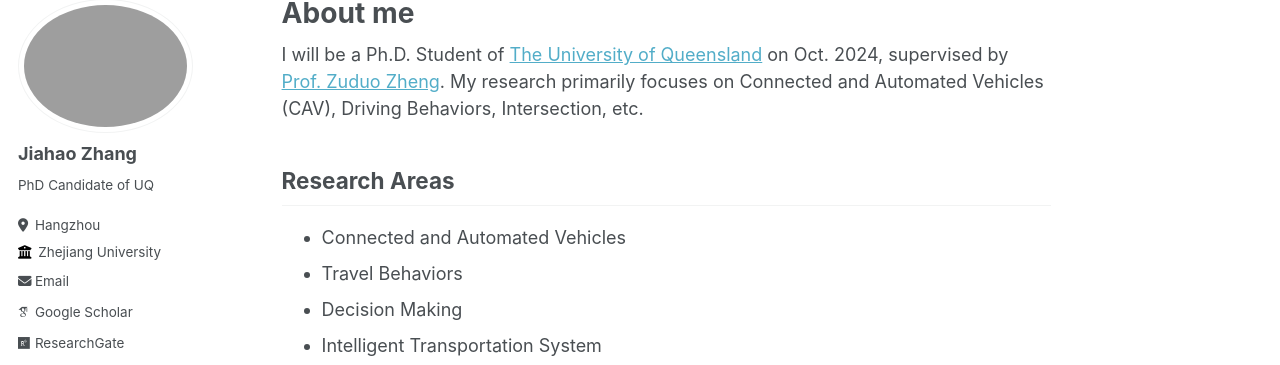
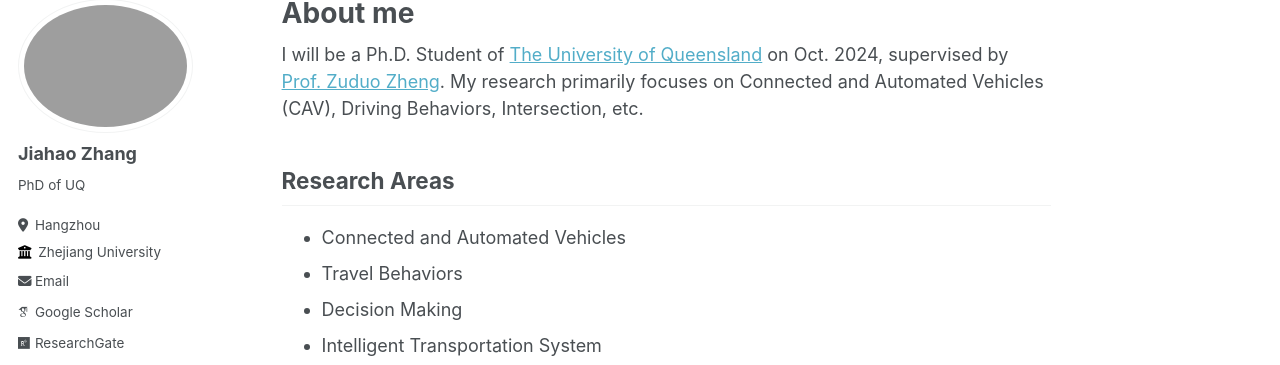
Before and after one commit to zhangjiahao2024/zhangjiahao.github.io, a Jekyll site: the page built from _pages/about.md, in a window 1280 px wide. Shown: the part 87-452 px from the top of the page. Built offline with Jekyll 4.4.1, drawn with Linux system fonts in a browser that asks for light colours; some web fonts are replaced.

Commit message:
Update _config.yml

```diff
--- a/_config.yml
+++ b/_config.yml
@@ -24,7 +24,7 @@ author:
   avatar           : "profile.jpg"
   name             : "Jiahao Zhang"
   pronouns         : # example: "she/her"
-  bio              : "PhD Candidate of UQ"
+  bio              : "PhD of UQ"
   location         : "Hangzhou"
   employer         : "Zhejiang University"
   uri              : # URL
```
